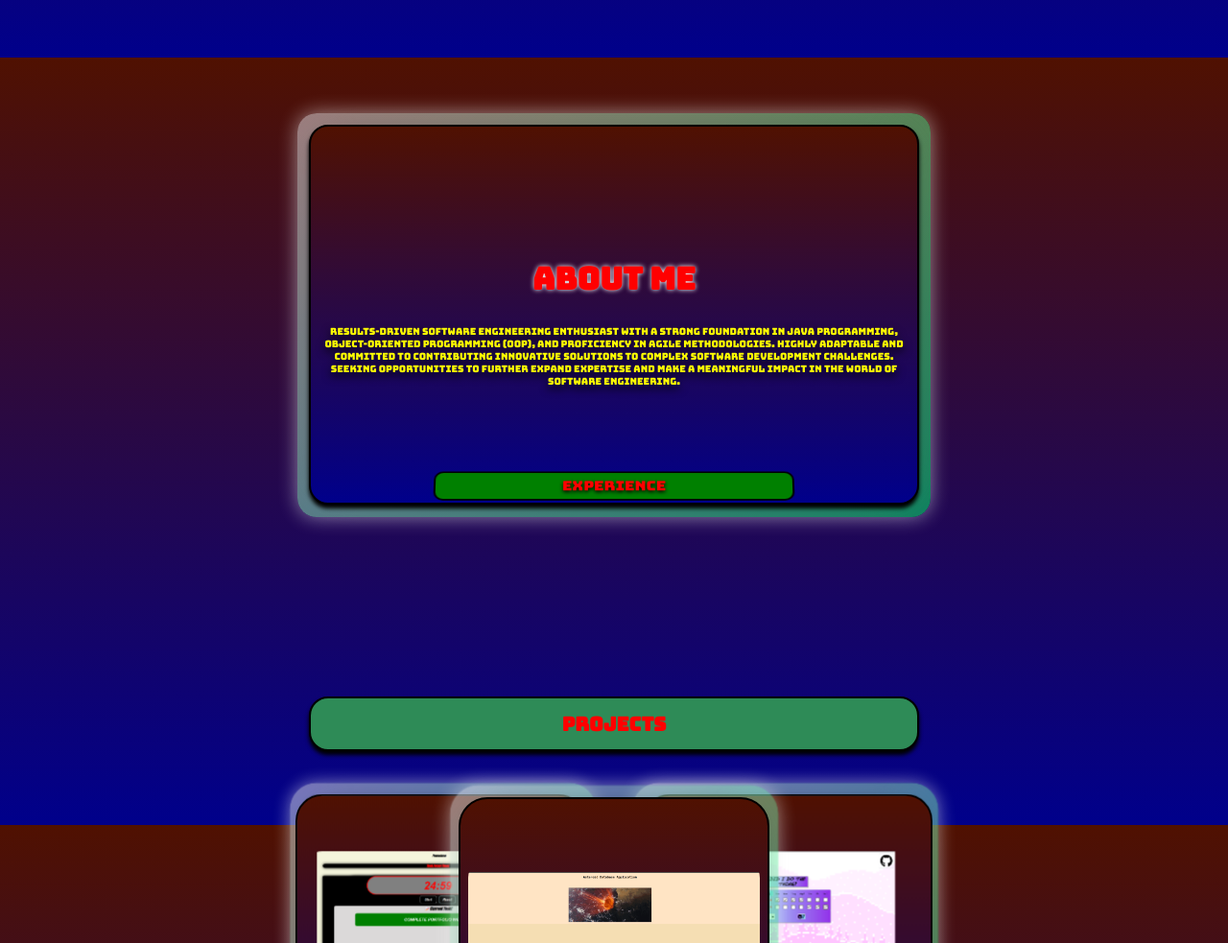
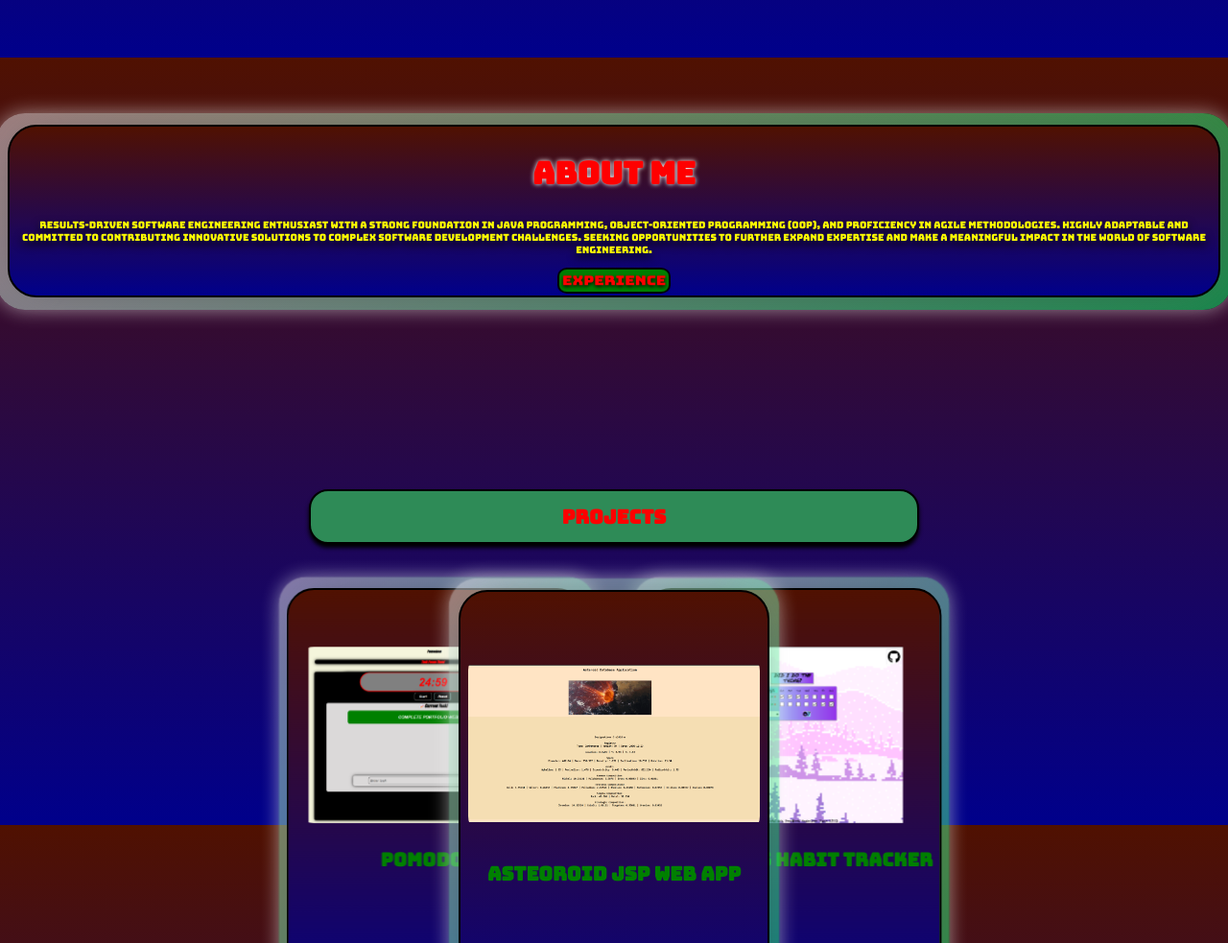
Before and after one commit to sametj/Portfolio-Site, a plain HTML site: page Index.html in a window 1280 px wide. Shown: the part 740-1723 px from the top of the page at 96% size. Drawn offline with Linux system fonts and the light colour scheme.

Commit message:
view height

```diff
--- a/Index.html
+++ b/Index.html
@@ -6,7 +6,6 @@
     <link href="style.css" rel="stylesheet" />
   </head>
   <body>
-    <!-- Navbar -->
     <div class="navbar">
       <a href="#intro-card">Intro Card</a>
       <a href="#about-me">About Me</a>
@@ -88,10 +87,11 @@
       </section>
     </div>
 
-    <div class="container">
-      <div class="project-header-div">
-        <h1 class="projects-title">Projects</h1>
-      </div>
+    <div class="project-header-div">
+      <h1 class="projects-title">Projects</h1>
+    </div>
+
+
       <section id="projects" class="projects-container">
         <div class="project container-3D">
           <img src="./assets/pomodoro.png" alt="" />
--- a/style.css
+++ b/style.css
@@ -3,18 +3,24 @@
 html {
   scroll-behavior: smooth;
   font-family: "Bungee", sans-serif;
-  max-height: fit-content;
-  overflow-x: hidden;
 }
 a {
   text-decoration: none;
   color: red;
 }
+
+a:hover {
+  transform: scale(1.1);
+  color: black;
+}
+
 body {
+  position: relative;
   background-image: linear-gradient(rgb(80, 17, 1), darkblue);
   background-repeat: repeat;
   background-attachment: fixed;
-  z-index: 1;
+  min-height: 200vh;
+  z-index: 0 !important;
 }
 .container {
   margin: 0 auto;
@@ -122,86 +128,31 @@
   transform: translateZ(-50px);
 }
 
-.text-3D {
-  transition: transform 0.5s ease-out;
-  color: yellow;
-  text-shadow: 0 4px 10px black;
-}
 .about-me-title {
   font-size: 2rem;
   color: red;
   text-align: center;
   text-shadow: white 0 0 5px;
 }
-.text-3D:hover {
-  transform: scale(0.9);
-}
 
 .experience-button {
-  position: fixed;
+  position: relative;
   bottom: 0;
-  right: 8rem;
-  left: 8rem;
+  color: red;
+  text-shadow: 0 2px 4px black;
   background-color: green;
   border: 2px solid black;
   border-radius: 10px;
-  padding: 5px;
+  padding: 3px;
   font-family: "Bungee", sans-serif;
   font-size: 1rem;
   text-align: center;
+  transform: perspective(5000px) rotateX(30deg);
 }
 
 .experience-button:hover {
   cursor: pointer;
   background-color: rgb(0, 255, 106);
-}
-
-.text-3D {
-  font-size: 10px;
-  transform: transition 1s ease-out;
-}
-.text-3D:hover {
-  scale: 1.5;
-}
-
-.about-me {
-  width: 50%;
-  height: 50%;
-  align-items: center;
-  justify-content: center;
-  border: 2px solid black;
-  border-radius: 20px;
-  background-color: seagreen;
-  justify-content: center;
-  text-shadow: 0 4px 4px black;
-  box-shadow: 0 4px 4px black;
-}
-.experience-button {
-  position: fixed;
-  bottom: 0;
-  right: 8rem;
-  left: 8rem;
-  color: red;
-  text-shadow: 0 2px 4px black;
-  background-color: green;
-  border: 2px solid black;
-  border-radius: 10px;
-  padding: 5px;
-  font-family: "Bungee", sans-serif;
-  font-size: 1rem;
-  text-align: center;
-  transform: perspective(3000px) rotateX(30deg);
-}
-
-.experience-button:hover {
-  cursor: pointer;
-  background-color: rgb(0, 255, 106);
-  border: 2px solid black;
-  border-radius: 10px;
-  padding: 5px;
-  font-family: "Bungee", sans-serif;
-  font-size: 1rem;
-  text-align: center;
   transform: scale(1.1);
 }
 
@@ -220,6 +171,19 @@
   box-shadow: 0 4px 4px black;
 }
 
+.text-3D {
+  position: relative;
+  transition: transform 0.5s ease-out;
+  color: yellow;
+  text-shadow: 0 4px 10px black;
+  z-index: 1;
+  font-size: 10px;
+}
+.text-3D:hover {
+  z-index: 1;
+  scale: 1.1;
+}
+
 .projects-title {
   font-size: 20px;
   color: red;
@@ -233,14 +197,11 @@
   text-shadow: none;
 }
 .projects-container {
-  width: 100%;
+  position: relative;
   display: flex;
   justify-content: center;
-  margin: 0;
-  padding: 0;
   color: green;
-  text-shadow: 0 4px 4px black;
-  perspective: 3000px;
+  perspective: 5000px;
   transform-style: preserve-3d;
 }
 
```
